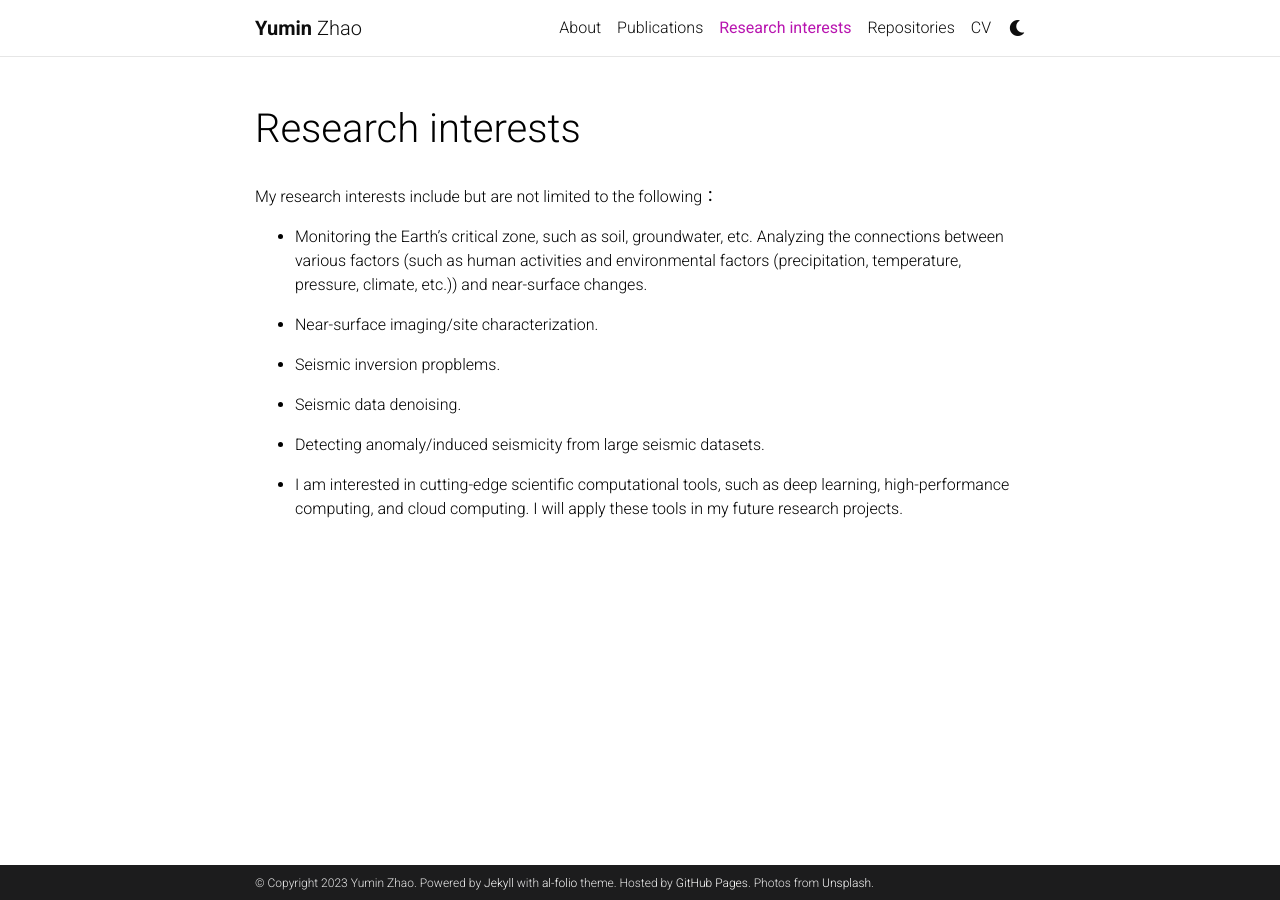
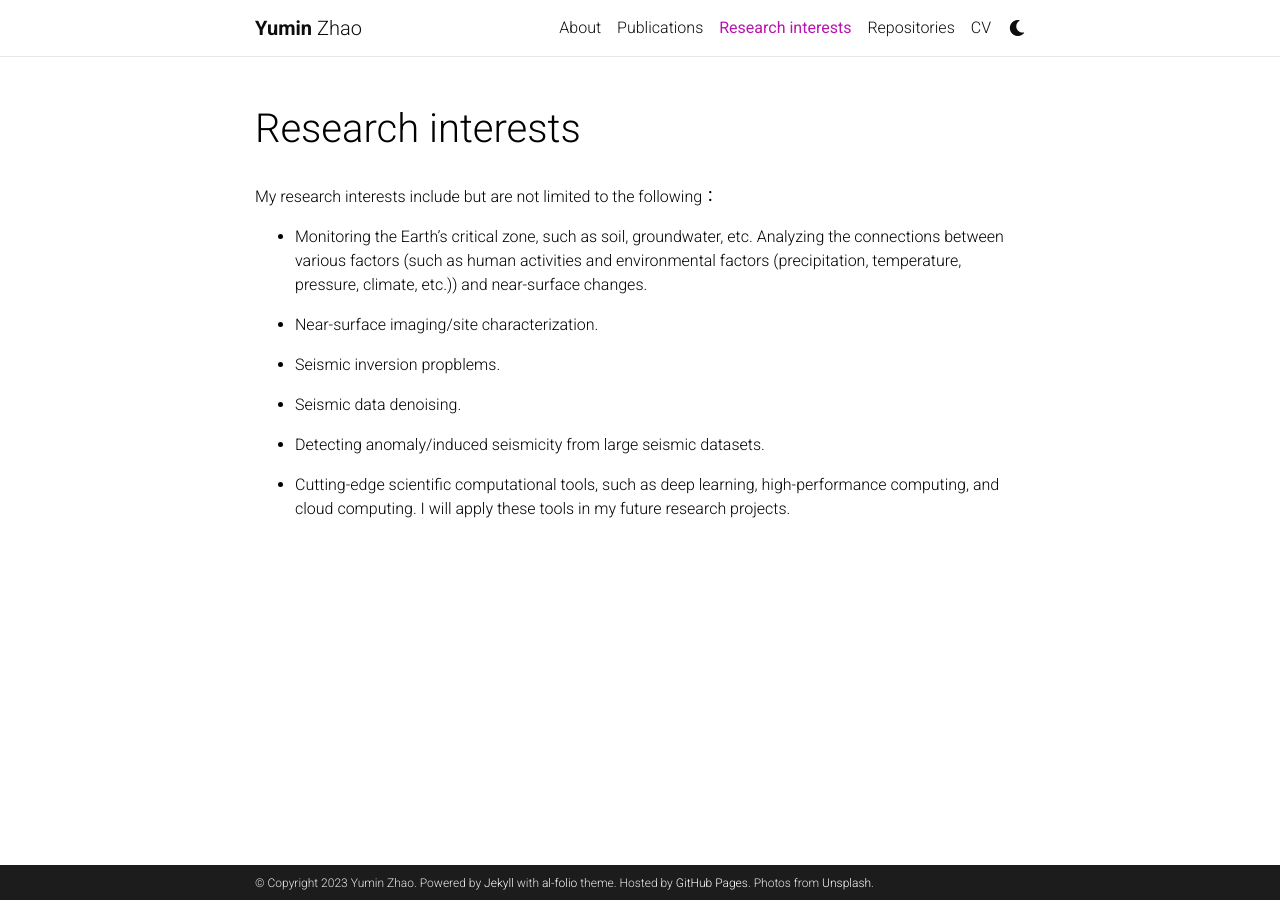
Before and after one commit to yuminzhao91/yuminzhao91.github.io, a Jekyll site: the page built from _pages/researchinterests.md, in a window 1280 px wide. Built offline with Jekyll 4.4.1, drawn with Linux system fonts in a browser that asks for light colours; comment, search, counter and statistics services are not loaded; a style sheet for code colours, icons or effects is not loaded.

Commit message:
modify researchinterests.md

```diff
--- a/_pages/researchinterests.md
+++ b/_pages/researchinterests.md
@@ -18,4 +18,4 @@ My research interests include but are not limited to the following：
 
 * Detecting anomaly/induced seismicity from large seismic datasets.
 
-* I am interested in cutting-edge scientific computational tools, such as deep learning, high-performance computing, and cloud computing. I will apply these tools in my future research projects.
+* Cutting-edge scientific computational tools, such as deep learning, high-performance computing, and cloud computing. I will apply these tools in my future research projects.
```
